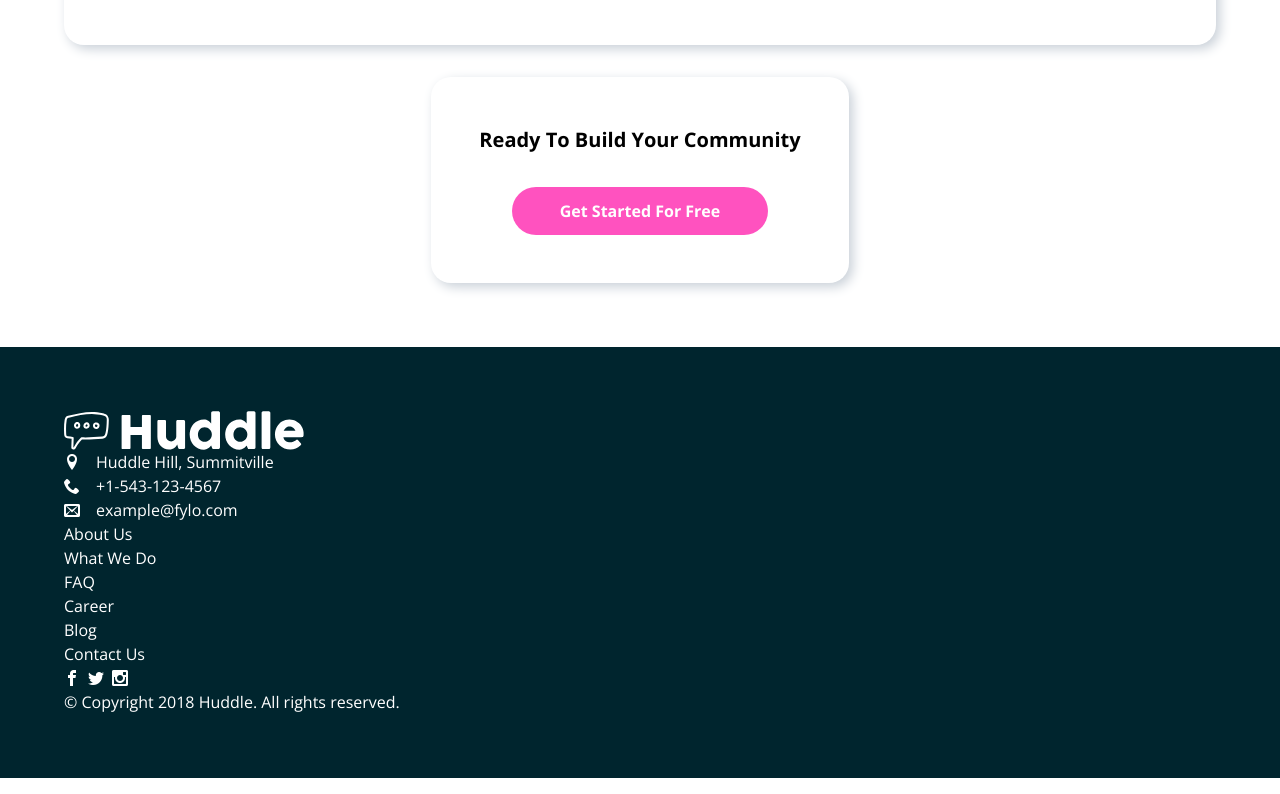
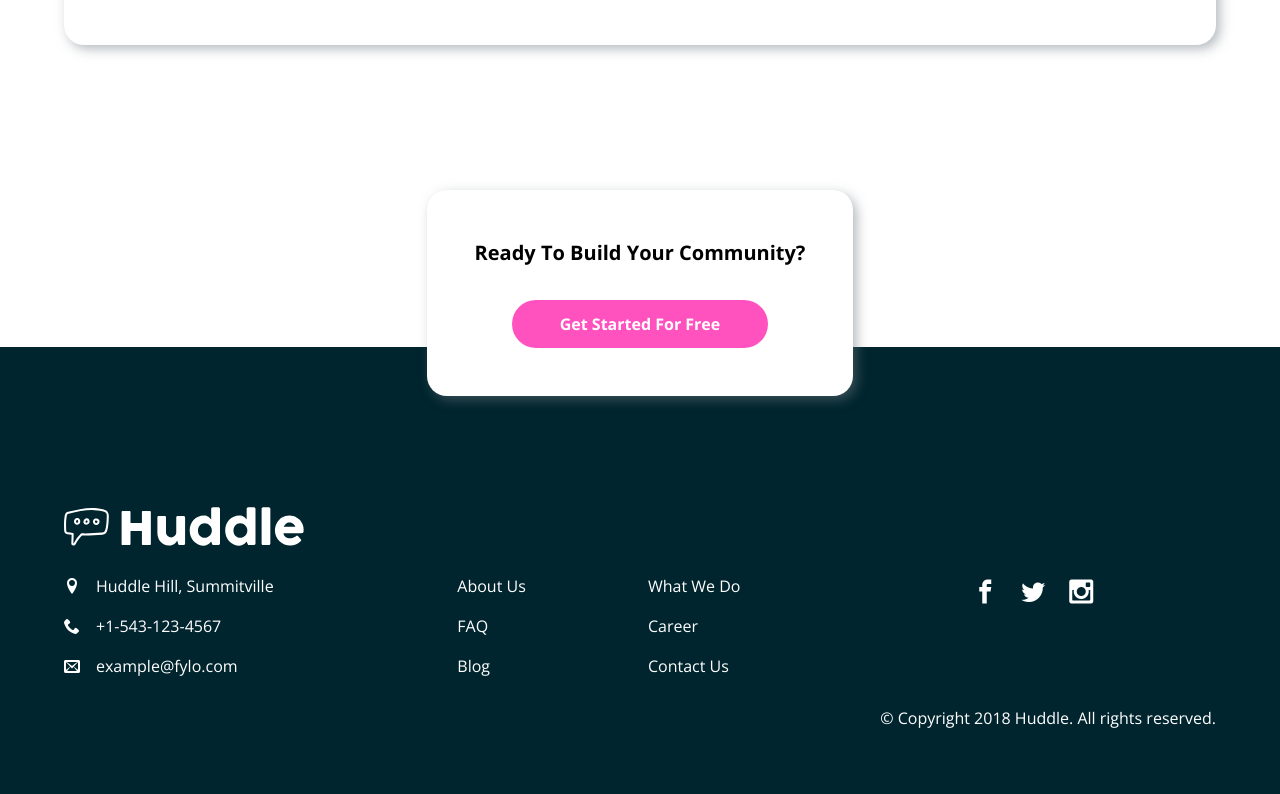
Before and after one commit to codingartist-stack/FM_huddleLandingPage, a plain HTML site: page index.html in a window 1280 px wide. Shown: the part 1855-2649 px from the top of the page. Drawn offline with nearby package versions, Linux system fonts and the light colour scheme.

Commit message:
finished styling the footer.

```diff
--- a/index.html
+++ b/index.html
@@ -86,12 +86,11 @@
         </div>
       </article>
       <article class="gripGroup callToAction">
-        <h2>Ready To Build Your Community</h2>
+        <h2>Ready To Build Your Community?</h2>
         <button class="actionButton">Get Started For Free</button>
       </article>
     </main>
     <footer>
-      <div>
       <svg width="240" height="39" xmlns="http://www.w3.org/2000/svg">
         <g fill-rule="nonzero" fill="none">
           <path
@@ -104,6 +103,8 @@
           />
         </g>
       </svg>
+      <div class="footerContent">
+        <div class="footerGrid">
           <div class="footerFlex">
             <span class="moon">location</span>
             <p>Huddle Hill, Summitville</p>
@@ -117,7 +118,7 @@
             <p>example@fylo.com</p>
           </div>
         </div>
-      <div class="footerLinks">
+        <div class="footerGrid footerLinks">
           <p>About Us</p>
           <p>What We Do</p>
           <p>FAQ</p>
@@ -130,7 +131,8 @@
           <span>twitter</span>
           <span>instagram</span>
         </div>
-      <p>&copy Copyright 2018 Huddle. All rights reserved.</p>
+      </div>
+      <p class="copyRight">&copy Copyright 2018 Huddle. All rights reserved.</p>
     </footer>
   </body>
 </html>
--- a/style.css
+++ b/style.css
@@ -130,7 +130,7 @@
   justify-content: center;
   gap: 2rem;
   border-radius: 20px;
-  box-shadow: 0.25rem 0.25rem 0.75rem rgb(201, 208, 216);
+  box-shadow: 0.25rem 0.25rem 0.75rem rgba(108, 119, 127, 0.5);
   padding: 3rem;
 }
 
@@ -205,6 +205,13 @@
   color: var(--clr-neutral600);
 }
 
+.callToAction {
+  position: relative;
+  top: 55%;
+  background-color: white;
+  /* padding: 1rem 2rem; */
+}
+
 @media screen and (min-width: 45rem) {
   .gridGroup {
     max-width: 40%;
@@ -228,12 +235,49 @@
 footer {
   background-color: var(--clr-neutral900);
   color: white;
+  padding-top: 10rem;
+  display: grid;
+  gap: 1.75rem;
 }
 
-.footerImg {
+.footerContent {
+  display: grid;
+  gap: 1.75rem;
 }
 
 .footerFlex {
   display: flex;
   gap: 1rem;
 }
+
+.footerGrid {
+  display: grid;
+  gap: 1rem;
+}
+
+/* footer icons */
+.icons {
+  justify-self: center;
+
+  display: flex;
+  gap: 1.5rem;
+  font-size: x-large;
+}
+
+.copyRight {
+  justify-self: center;
+}
+
+@media screen and (min-width: 45rem) {
+  .footerLinks {
+    grid-template-columns: repeat(2, 1fr);
+  }
+
+  .footerContent {
+    grid-template-columns: repeat(3, 1fr);
+  }
+
+  .copyRight {
+    justify-self: end;
+  }
+}
```
Lines whose indentation alone changed are shown as unchanged.
